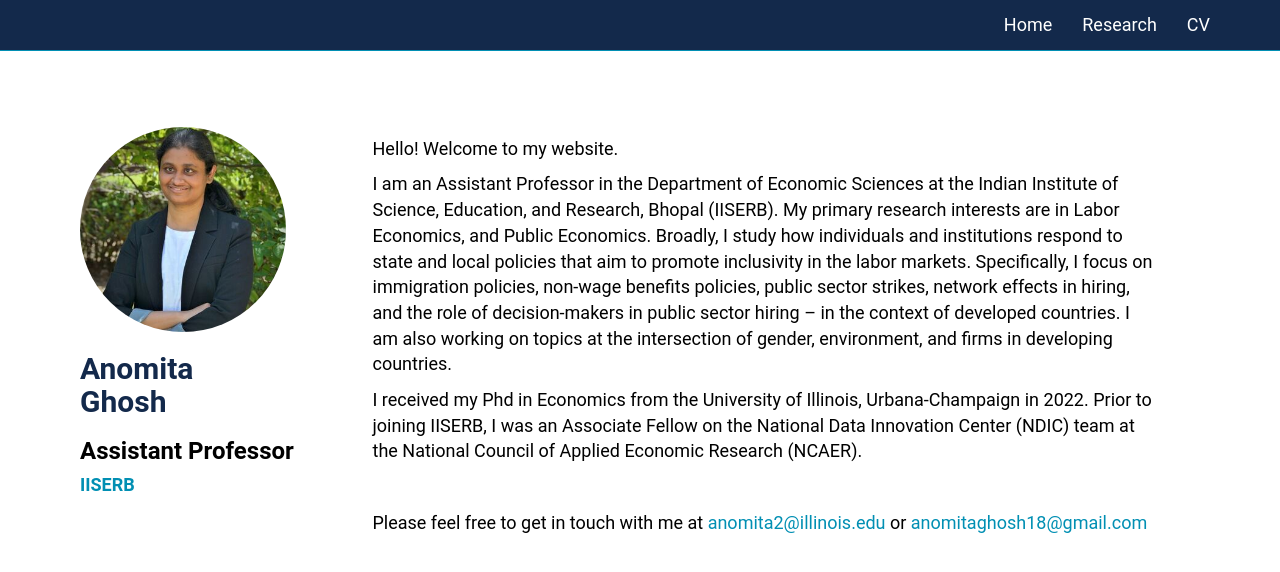
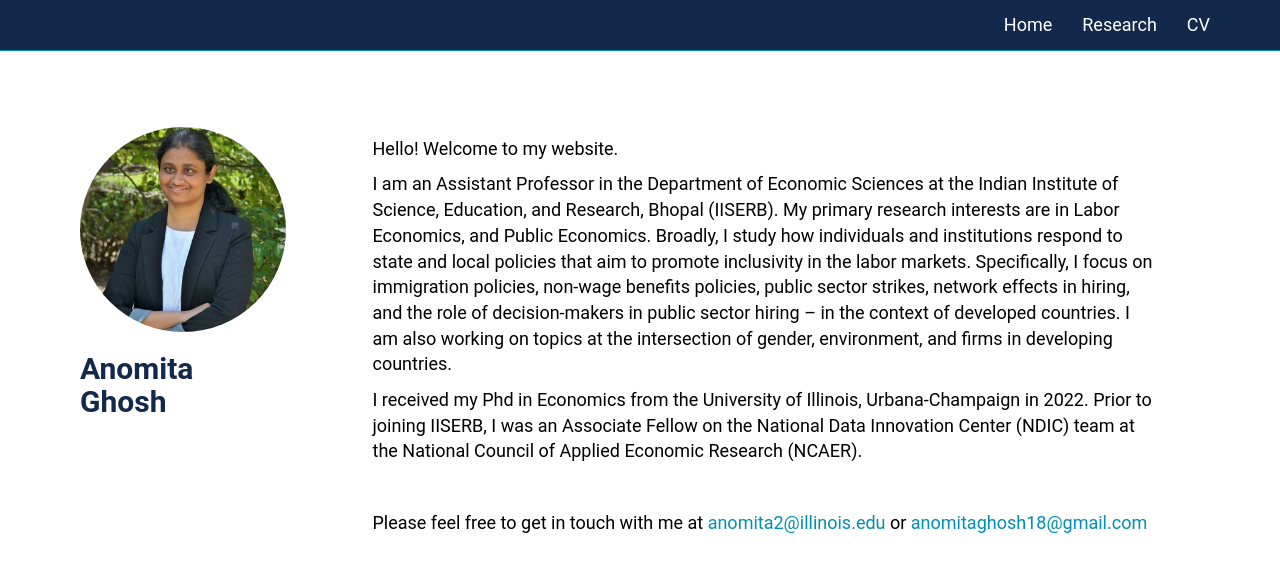
Before and after one commit to anomitaghosh/anomitaghosh.github.io, a Jekyll site: the page built from index.md, in a window 1280 px wide. Shown: the top 572 px of the page. Built offline with Jekyll 4.4.1, drawn with Linux system fonts in a browser that asks for light colours.

Commit message:
Update default.html

```diff
--- a/_layouts/default.html
+++ b/_layouts/default.html
@@ -14,8 +14,8 @@ layout: header
             <img src="/assets/images/anomita-4.jpg" alt="profile picture"  class="resize" align="middle"/>
             <h2 class="name">Anomita <br>
             Ghosh</h2>
-            <h3 class="tagline">Assistant Professor</h3>
-            <h4 class="tagline"><a class="a1" href="https://economics.illinois.edu/" target="_blank">IISERB</a></h4>
+       <!--     <h3 class="tagline">Assistant Professor</h3> -->
+        <!--    <h4 class="tagline"><a class="a1" href="https://economics.illinois.edu/" target="_blank">IISERB</a></h4> -->
         </div>
 
         <!-- ##################-->
```
